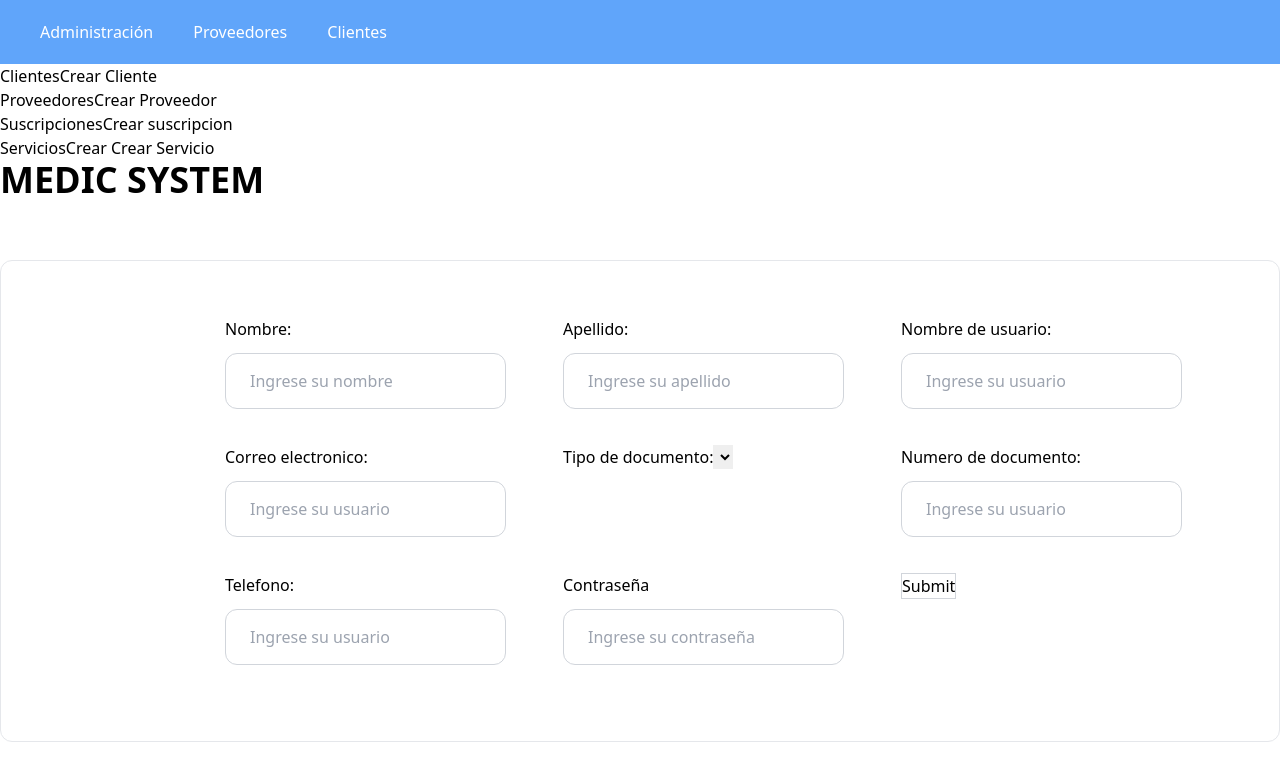
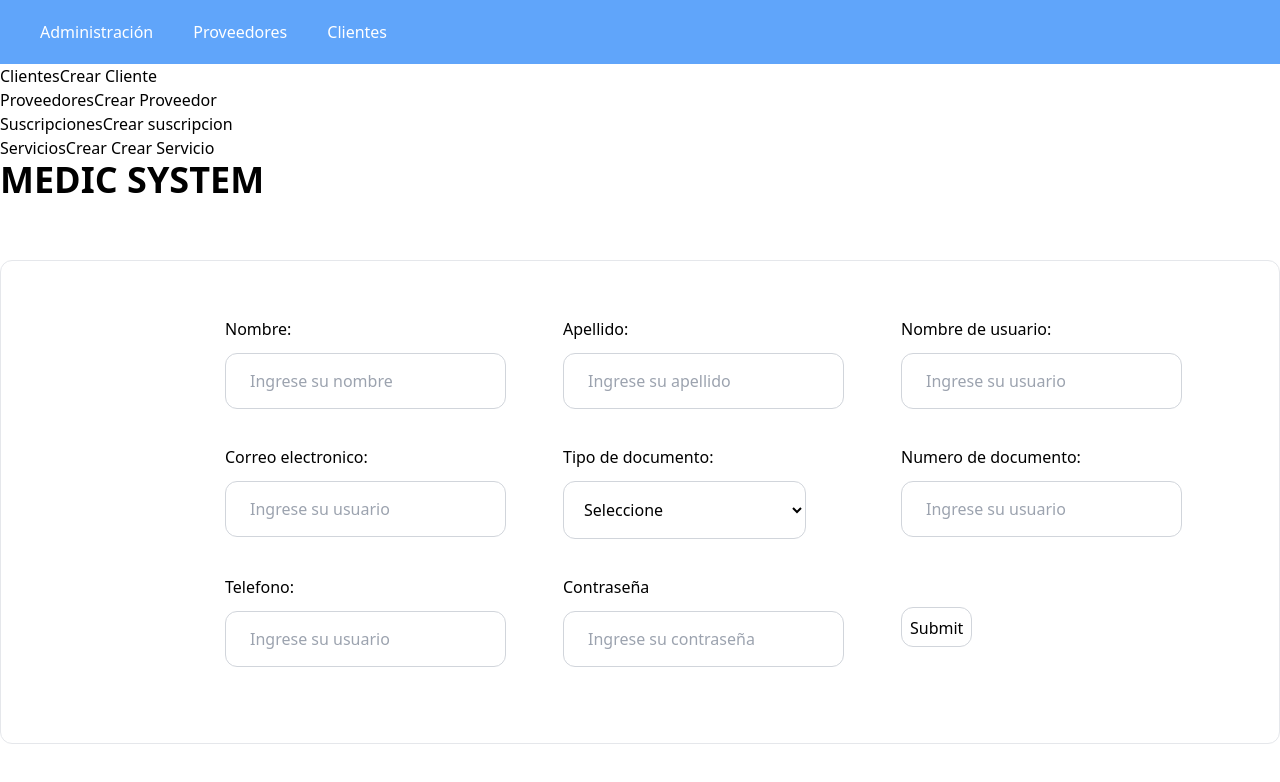
Before and after one commit to harryson723/MedicSystemFront, a React (Vite) app: page /dashboard/createClient in a window 1280 px wide. Shown: the top 782 px of the page. Built offline with nearby package versions, Linux system fonts and the light colour scheme.

Commit message:
crear sidebar

```diff
--- a/src/components/ButtonSubmit.jsx
+++ b/src/components/ButtonSubmit.jsx
@@ -1,10 +1,13 @@
 export default function ButtonSubmit({ value, handleSubmit }) {
     return (
-        <div>
+        <div className="flex items-center">
             <input
                 className="
-                border border-gray-300
-                w-100"
+                border
+                border-gray-300
+                rounded-xl
+                w-100 p-2 mt-3 mb-5 h-10
+            "
                 type="submit" value={value} onSubmit={handleSubmit} />
         </div>
     )
--- a/src/components/FormCreateUser.jsx
+++ b/src/components/FormCreateUser.jsx
@@ -2,6 +2,18 @@ import useFormHandle from "../hooks/useFormHandle";
 import ButtonSubmit from "./ButtonSubmit";
 import Form from "./Form";
 import InputForm from "./InputForm";
+import SelectForm from "./SelectForm";
+
+const options = [
+  {
+    label: "CEDULA DE CIUDADANIA",
+    value: "cedula de ciudadania",
+  },
+  {
+    label: "TARJETA DE IDENTIDAD",
+    value: "tarjeta de identidad",
+  },
+];
 
 export default function FormCreateUser({ rol = "client" }) {
   const { form, handleForm } = useFormHandle({
@@ -55,7 +67,7 @@ export default function FormCreateUser({ rol = "client" }) {
       </div>
       <div>
         <label htmlFor="documentType">Tipo de documento:</label>
-        <select name="documentType" id="documentType"></select>
+        <SelectForm defaultV="Seleccione" options={options} />
       </div>
       <div>
         <label htmlFor="document">Numero de documento:</label>
@@ -82,6 +94,7 @@ export default function FormCreateUser({ rol = "client" }) {
           value={form.password}
           handleForm={handleForm}
           placeholder="Ingrese su contraseña"
+          type="password"
         ></InputForm>
       </div>
 
--- a/src/components/InputForm.jsx
+++ b/src/components/InputForm.jsx
@@ -1,4 +1,4 @@
-export default function InputForm({ name, value, handleForm, placeholder }) {
+export default function InputForm({ name, value, handleForm, placeholder, type = "text" }) {
     return (
         <div>
             <input
@@ -9,7 +9,7 @@ export default function InputForm({ name, value, handleForm, placeholder }) {
                 border-gray-300
                 rounded-xl
                 w-100 h-14 p-6 mt-3 mb-5"
-                type="text"
+                type={type}
                 value={value}
                 onChange={handleForm}
                 placeholder={placeholder} />
--- /dev/null
+++ b/src/components/SelectForm.jsx
@@ -0,0 +1,21 @@
+export default function SelectForm({ defaultV, options }) {
+  return (
+    <select
+      name="documentType"
+      id="documentType"
+      className="border
+        border-gray-300
+        rounded-xl
+        p-4 mt-3 mb-5
+        bg-white"
+      defaultValue={defaultV}
+    >
+      <option value={defaultV} disabled selected>
+        {defaultV}
+      </option>
+      {options.map((option) => (
+        <option value={option.value}>{option.label}</option>
+      ))}
+    </select>
+  );
+}
--- a/src/routes/router.jsx
+++ b/src/routes/router.jsx
@@ -5,7 +5,6 @@ import { BrowserRouter, Routes, Route } from "react-router-dom";
 import CreateProvider from "../pages/Dashboard/CreateProvider";
 import CreateService from "../pages/Dashboard/componenets/CreateService";
 import CreateSuscription from "../pages/Dashboard/componenets/CreateSuscription";
-import SignRoutes from "./singRoute";
 import Login from "../pages/Login/Login";
 import RegisterClient from "../pages/Client/RegisterClient";
 
--- /dev/null
+++ b/src/utils/request.js
@@ -0,0 +1,5 @@
+export default request = async (url, options = {}) => {
+  const req = await fetch(url, options);
+  const res = await req.json();
+  return res;
+};
```
Also changed, not shown: src/components/List.jsx (added), src/hooks/useRequest.jsx (added).
